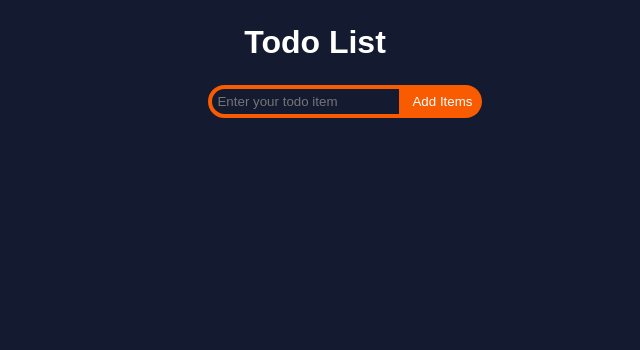
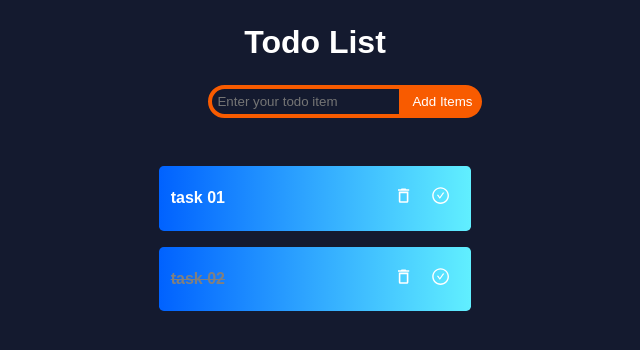
Before and after one commit to Jazzmanian/todo-list-with-react, a React (Create React App) app: page / in a window 1280 px wide. Shown: the top 350 px of the page, without its empty margins (325-965 px from the left). Built offline with nearby package versions, Linux system fonts and the light colour scheme; data requests are answered from the project's data file.

Commit message:
feat: get task list from mock server when initialize and render

```diff
--- a/src/App.tsx
+++ b/src/App.tsx
@@ -1,11 +1,19 @@
-import React, { useState } from 'react';
+import React, { useEffect, useState } from 'react';
 import './styles/App.css';
 import TodoForm from './components/TodoForm';
 import TodoList from './components/TodoList';
 import { ITask, AddTodo, HandleDelete, ToggleComplete } from './types';
+import axios from 'axios';
 
 const App: React.FC = () => {
   const [taskList, setTaskList] = useState<ITask[]>([]);
+  useEffect(() => {
+    axios
+      .get('http://localhost:8080/tasks')
+      .then((res) => res.data)
+      .then((data) => setTaskList(data))
+      .catch((error) => console.log(error));
+  }, []);
 
   const addTodo: AddTodo = (newTodo) => {
     const generatedId = Math.random();
@@ -31,6 +39,8 @@ const App: React.FC = () => {
     setTaskList(updatedTaskList);
   };
 
+  console.log(taskList);
+
   return (
     <div className="App">
       <h1 className="title">Todo List</h1>
```
